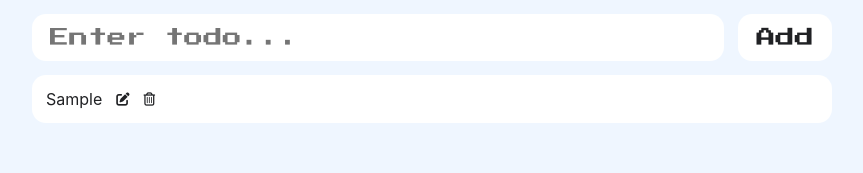
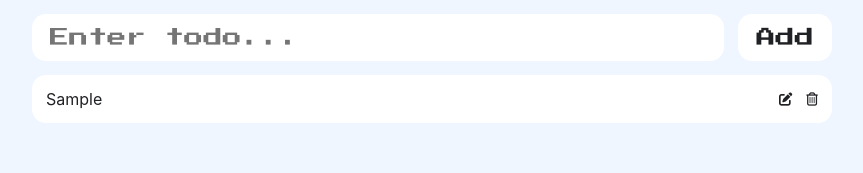
Before and after one commit to av-gowtham/todolist-react, a React (Vite) app: page / in a window 1280 px wide. Both pictures are taken after typing "Sample" into the empty fields and a click on the button "Add". Shown: the top 173 px of the page, without its empty margins (208-1071 px from the left). Built offline with nearby package versions, Linux system fonts and the light colour scheme.

Commit message:
edited the children props

```diff
--- a/src/Components/TodoCard.jsx
+++ b/src/Components/TodoCard.jsx
@@ -1,9 +1,9 @@
 import PropTypes from "prop-types";
 
-function TodoCard({ todo, handleDeleteTodo, index, handleEditTodo }) {
+function TodoCard({ children, handleDeleteTodo, index, handleEditTodo }) {
   return (
     <li className="todoItem">
-      {todo}
+      {children}
       <div className="actionsContainer">
         <button onClick={() => handleEditTodo(index)}>
           <i className="fa-solid fa-pen-to-square"></i>
@@ -19,7 +19,7 @@ function TodoCard({ todo, handleDeleteTodo, index, handleEditTodo }) {
 export default TodoCard;
 
 TodoCard.propTypes = {
-  todo: PropTypes.string,
+  children: PropTypes.string,
   handleDeleteTodo: PropTypes.func,
   handleEditTodo: PropTypes.func,
   index: PropTypes.number,
--- a/src/Components/TodoList.jsx
+++ b/src/Components/TodoList.jsx
@@ -8,12 +8,9 @@ function TodoList(props) {
     <ul className="main">
       {todos.map((todo, todoIndex) => {
         return (
-          <TodoCard
-            {...props}
-            index={todoIndex}
-            key={todoIndex}
-            todo={todo}
-          ></TodoCard>
+          <TodoCard {...props} index={todoIndex} key={todoIndex}>
+            <p>{todo}</p>
+          </TodoCard>
         );
       })}
     </ul>
```
